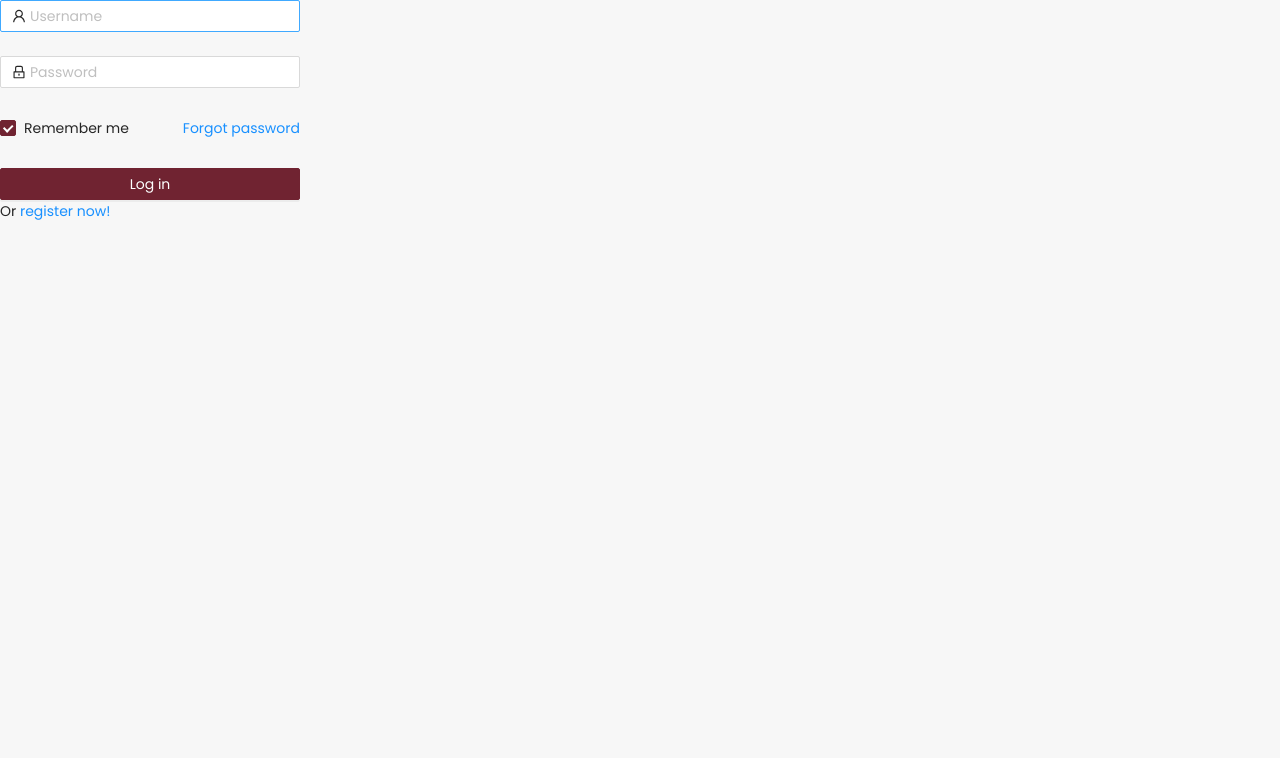
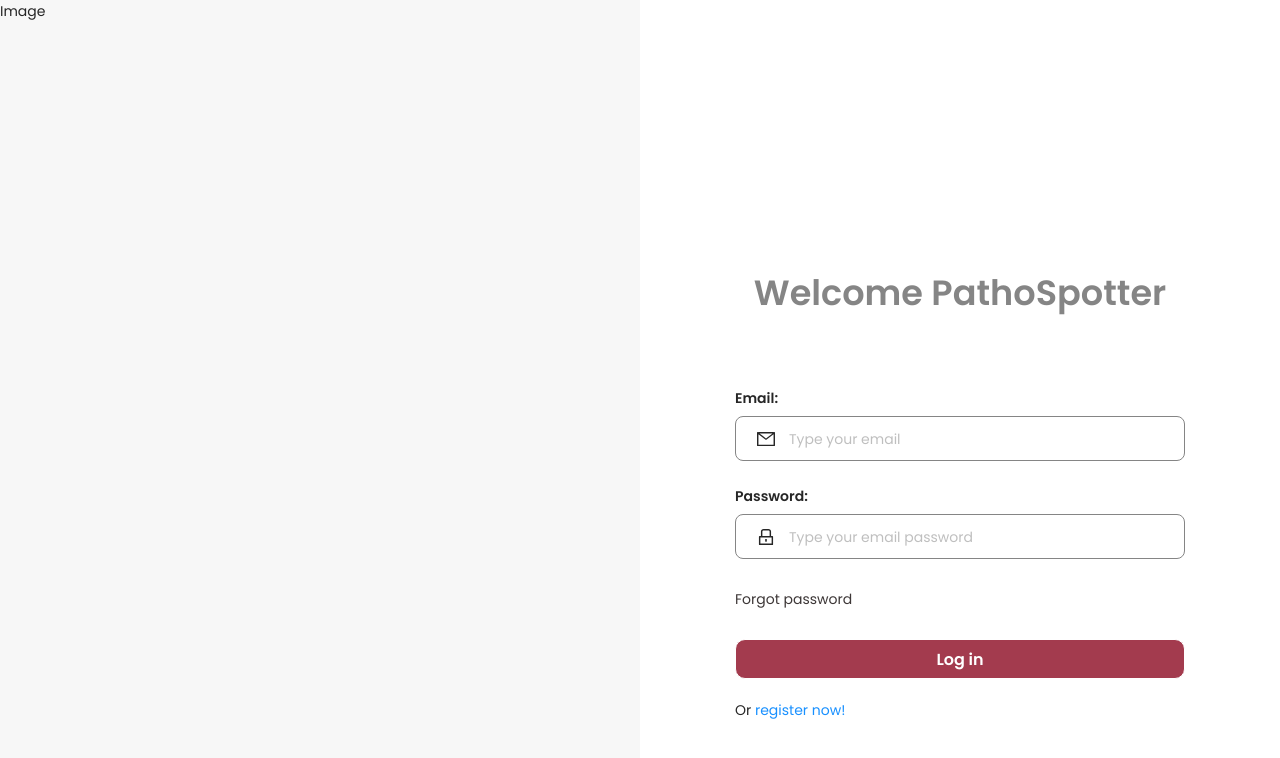
Before and after one commit to Terumo-App/terumo-web, a React (Create React App) app: page /login in a window 1280 px wide. Shown: the top 758 px of the page. Built offline with nearby package versions, Linux system fonts and the light colour scheme.

Commit message:
feat: update login

```diff
--- a/src/pages/LogIn/Styles.module.scss
+++ b/src/pages/LogIn/Styles.module.scss
@@ -1,9 +1,25 @@
 .loginForm {
-  max-width: 300px;
+  //max-width: 300px;
 }
 .loginFormForgot {
-  float: right;
+  float: center !important;
+  color: #3d3737 !important;
 }
+
 .loginFormButton {
-  width: 100%;
+  width: 100% !important;
 }
+
+.FormInput {
+  width: 450px !important;
+  height: 45px !important;
+  border: solid 1px #858585 !important;
+  border-radius: 8px !important;
+  gap: 10px !important;
+
+  svg {
+    width: 18px !important;
+    height: 18px !important;
+  }
+
+}
--- a/src/pages/LogIn/index.tsx
+++ b/src/pages/LogIn/index.tsx
@@ -1,14 +1,35 @@
 import 'antd/dist/antd.css';
 import styles from './Styles.module.scss';
 import { Form, Input, Button, Checkbox } from 'antd';
-import { UserOutlined, LockOutlined } from '@ant-design/icons';
+import { LockOutlined, MailOutlined } from '@ant-design/icons';
+import { ButtonPrimary, Container, Content, PageTittle } from './styles';
+import { useNavigate } from 'react-router-dom';
 
 export function LogIn () {
+  const navigate = useNavigate();
+
   const onFinish = (values: any) => {
     console.log('Received values of form: ', values);
   };
 
+  function handleLogIn(event: React.MouseEvent<HTMLButtonElement, MouseEvent>): void {
+    navigate("/", {
+      preventScrollReset: false
+    });
+  }
+
   return (
+    <Container>
+      <div style={{
+        width: "100%"
+      }}>
+          <span>Image</span>
+      </div>
+      <Content>
+            <PageTittle>
+              <h3>Welcome PathoSpotter</h3>
+
+            </PageTittle>
             <Form
               name="normal_login"
               className={styles.loginForm}
@@ -16,18 +37,21 @@
                 remember: true,
               }}
               onFinish={onFinish}
+              layout='vertical'
             >
+              <h5>Email:</h5>
               <Form.Item
-        name="username"
+                name="email"
                 rules={[
                   {
                     required: true,
-            message: 'Please input your Username!',
+                    message: 'Please input your Email!',
                   },
                 ]}
               >
-        <Input prefix={<UserOutlined className="site-form-item-icon" />} placeholder="Username" />
+                <Input prefix={<MailOutlined className="site-form-item-icon" />} placeholder="Type your email" className={styles.FormInput} />
               </Form.Item>
+              <h5>Password:</h5>
               <Form.Item
                 name="password"
                 rules={[
@@ -36,29 +60,34 @@
                     message: 'Please input your Password!',
                   },
                 ]}
+
               >
                 <Input
                   prefix={<LockOutlined className="site-form-item-icon" />}
                   type="password"
-          placeholder="Password"
+                  placeholder="Type your email password"
+                  className={styles.FormInput}
                 />
               </Form.Item>
               <Form.Item>
-        <Form.Item name="remember" valuePropName="checked" noStyle>
-          <Checkbox>Remember me</Checkbox>
-        </Form.Item>
-
                 <a className={styles.loginFormForgot}   href="">
                   Forgot password
                 </a>
               </Form.Item>
 
               <Form.Item>
-        <Button type="primary" htmlType="submit" className={styles.loginFormButton}>
+
+                <ButtonPrimary className={styles.loginFormButton} onClick={handleLogIn}>
                   Log in
-        </Button>
+                </ButtonPrimary>
                 Or <a href="">register now!</a>
               </Form.Item>
             </Form>
+          </Content>
+
+
+
+    </Container>
+
   );
 };
--- a/src/pages/LogIn/styles.ts
+++ b/src/pages/LogIn/styles.ts
@@ -1,16 +1,10 @@
 import styled from 'styled-components';
 
-export const Container = styled.header`
-  max-width: 80%;
-  margin: 0 auto;
-  margin-top: 20px;
+export const Container = styled.div`
+  display: flex;
+  flex-direction: row;
 
-  text-align: center;
-
-  h2 {
-    margin-bottom: 40px;
-    color: var(--dark-grey);
-  }
+  height: 1000px;
 `;
 
 export const PageTittle = styled.div`
@@ -18,7 +12,7 @@
   justify-content: center;
   margin: 0 auto;
   align-items: center;
-  margin-bottom: 20px;
+  margin-bottom: 50px;
 
   font-weight: 700;
   font-size: 30px;
@@ -37,12 +31,18 @@
 `;
 
 export const Content = styled.div`
-  padding-left: 25px;
-  padding-right: 25px;
-  h2 {
-    margin-top: 30px;
-    margin-bottom: 30px;
-    color: #000;
+  display: flex;
+  flex-direction: column;
+  justify-content: center;
+  align-items: center;
+
+  background-color: #fff;
+
+  width: 100%;
+  margin: 0 auto;
+
+  h5 {
+    font-size: 14px;
   }
 `;
 
@@ -64,5 +64,5 @@
     background-color: var(--white);
   }
 
-  margin-bottom: 200px;
+  margin-bottom: 20px;
 `;
```
Lines whose indentation alone changed are shown as unchanged.
